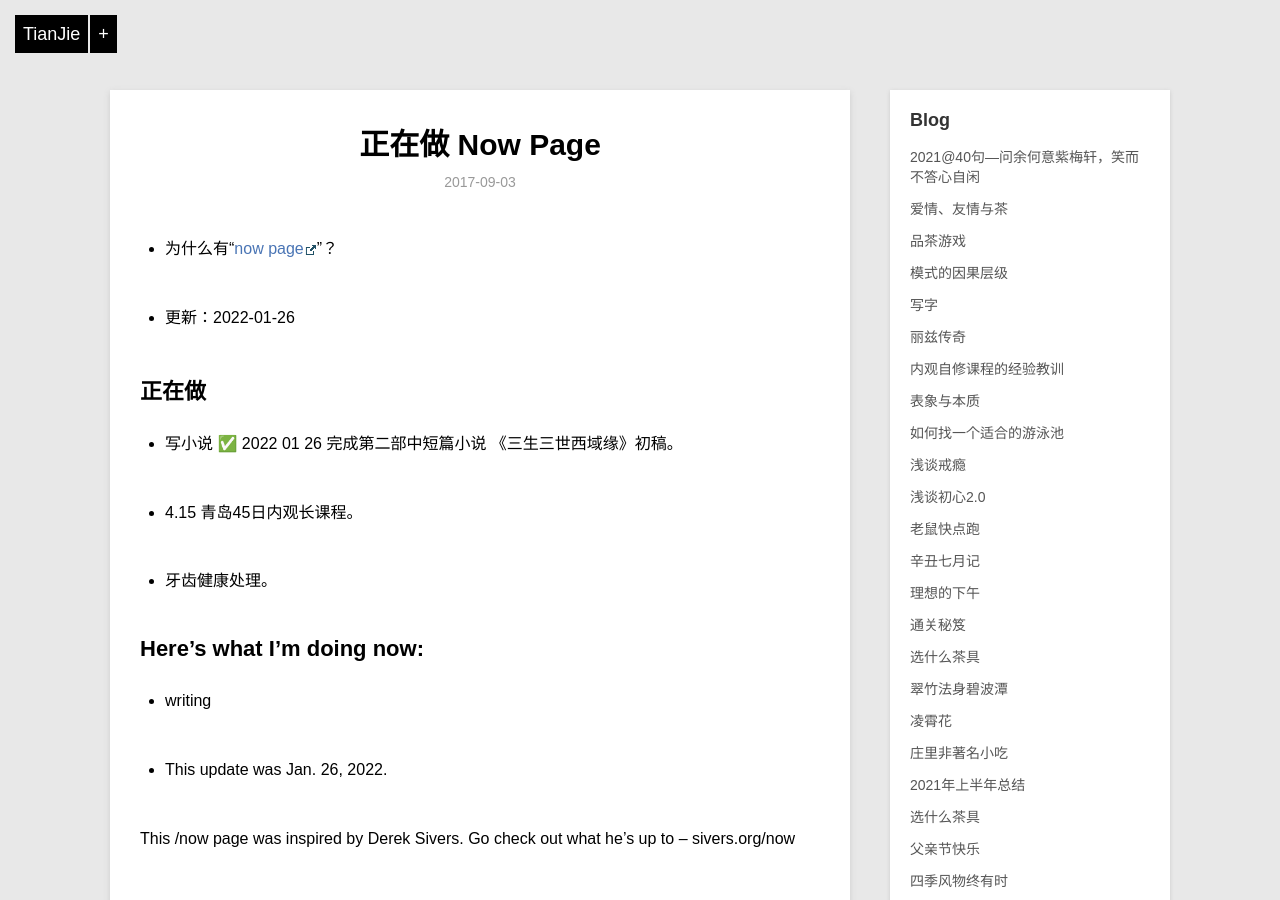
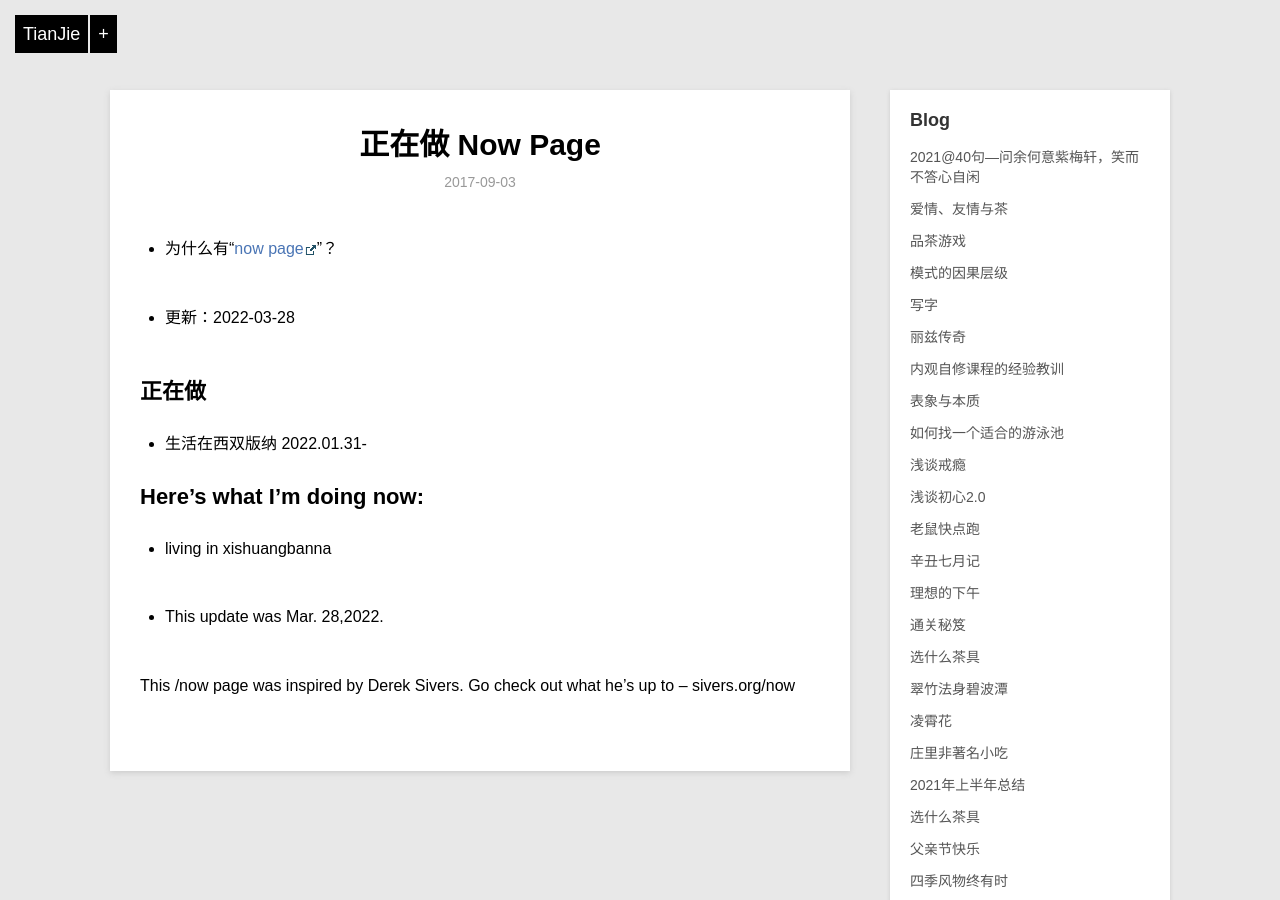
Before and after one commit to violettianjie/violettianjie.github.io, a Jekyll site: the page built from _posts/blog/2017-09-03-now.md, in a window 1280 px wide and 900 px high. Built offline with Jekyll 4.4.1, drawn with Linux system fonts in a browser that asks for light colours; comment, search, counter and statistics services are not loaded.

Commit message:
Update 2017-09-03-now.md

```diff
--- a/_posts/blog/2017-09-03-now.md
+++ b/_posts/blog/2017-09-03-now.md
@@ -9,29 +9,24 @@ category: blog
 - 为什么有“[now page](http://nownownow.com/about)”？
 
 
-- 更新：2022-01-26
+- 更新：2022-03-28
 
 
 ## 正在做
 
 
-- 写小说  ✅ 2022 01 26 完成第二部中短篇小说 《三生三世西域缘》初稿。
-
-- 4.15  青岛45日内观长课程。
-
-- 牙齿健康处理。
+- 生活在西双版纳 2022.01.31-
 
 
 
 ## Here’s what I’m doing now:
 
-- writing
+- living in xishuangbanna
 
 
 
 
-
-- This update was Jan. 26, 2022.
+- This update was Mar. 28,2022.
 
 This /now page was inspired by Derek Sivers. Go check out what he’s up to – sivers.org/now
 
```
